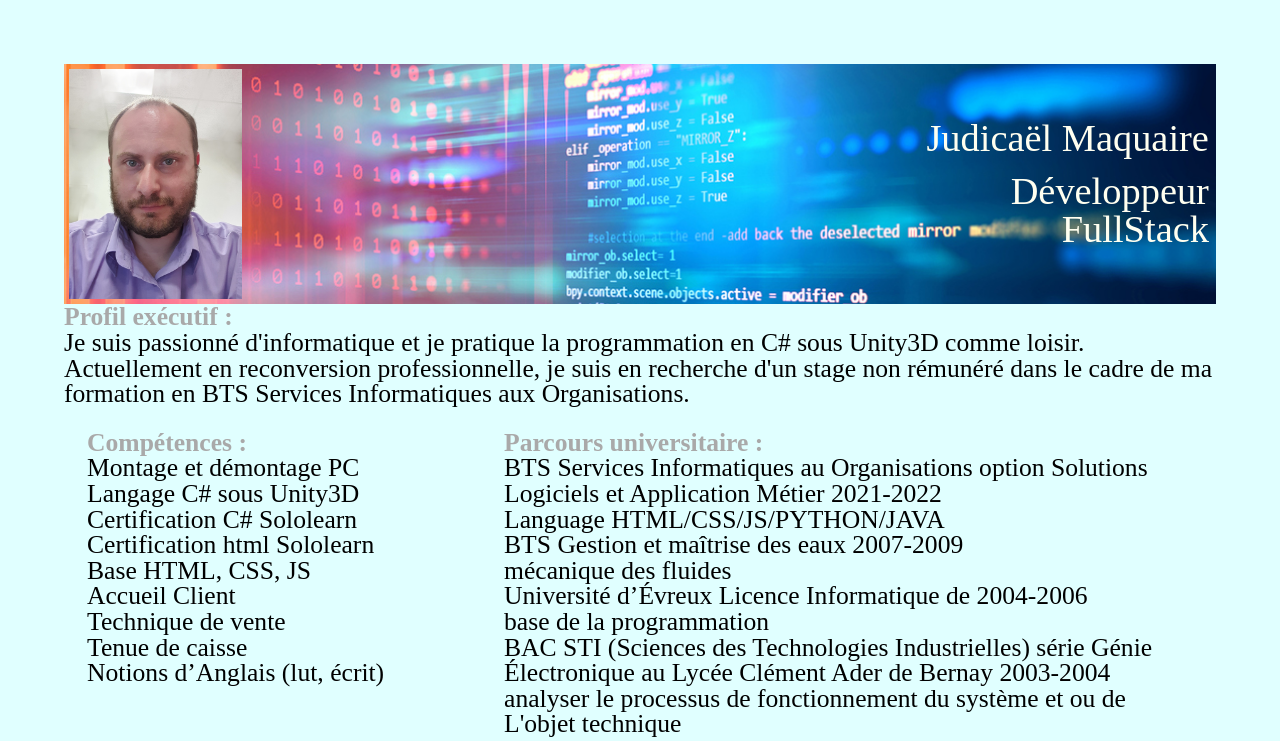
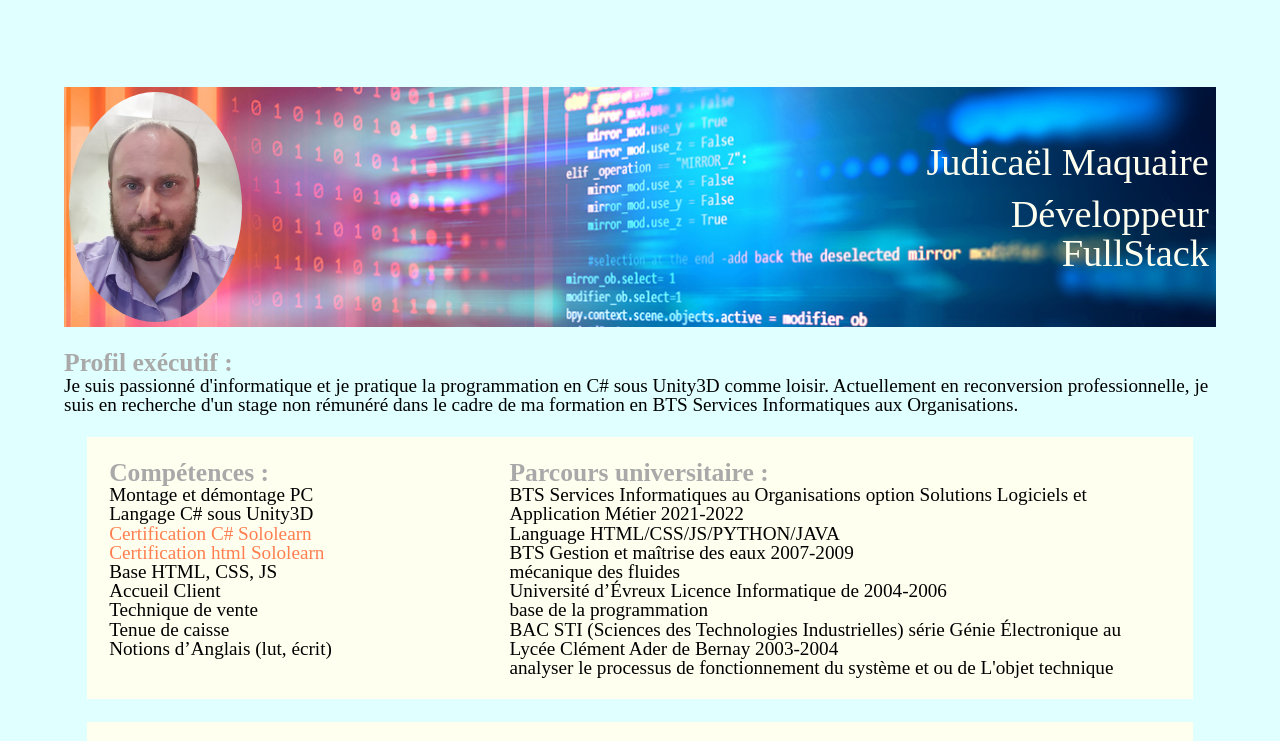
Before and after one commit to CmoaJudicael/C_V, a plain HTML site: page index.html in a window 1280 px wide. Shown: the top 741 px of the page. Drawn offline with Linux system fonts and the light colour scheme.

Commit message:
CV commit

```diff
--- a/css/Style.css
+++ b/css/Style.css
@@ -3,7 +3,7 @@ body
     background-color: lightcyan;
     color: black;
     padding: 5% 5%;
-    font-size: 2vw;
+    font-size: 1.5vw;
 }
 h1
 {
@@ -22,6 +22,7 @@ img
     margin: 5px;
     width: 15%;
     height: 15%;
+    border-radius: 50%;
 }
 header
 {
@@ -32,6 +33,7 @@ header
     align-content: center;
     align-items: center;
     justify-content: space-between;
+    margin: 2% 0%;
 }
 .content_flex
 {
@@ -39,6 +41,8 @@ header
     flex-direction: row;
     height: auto;
     justify-content:space-between   ;
+    background-color: ivory;
+    margin: 2%;
 
 }
 .Title_flex
@@ -54,13 +58,14 @@ article
 a
 {
     text-decoration: none;
-    color: black;
+    color: coral;
 }
-a :hover
+a:hover
 {
 
     background-color: darkcyan;
     color: coral;
+    border-radius: 25%;
 }
 h3
 {
```
Also changed, not shown: html/MesCoordonées.html (added), html/MonExpérience.html (added), html/MonParcours.html (added).
